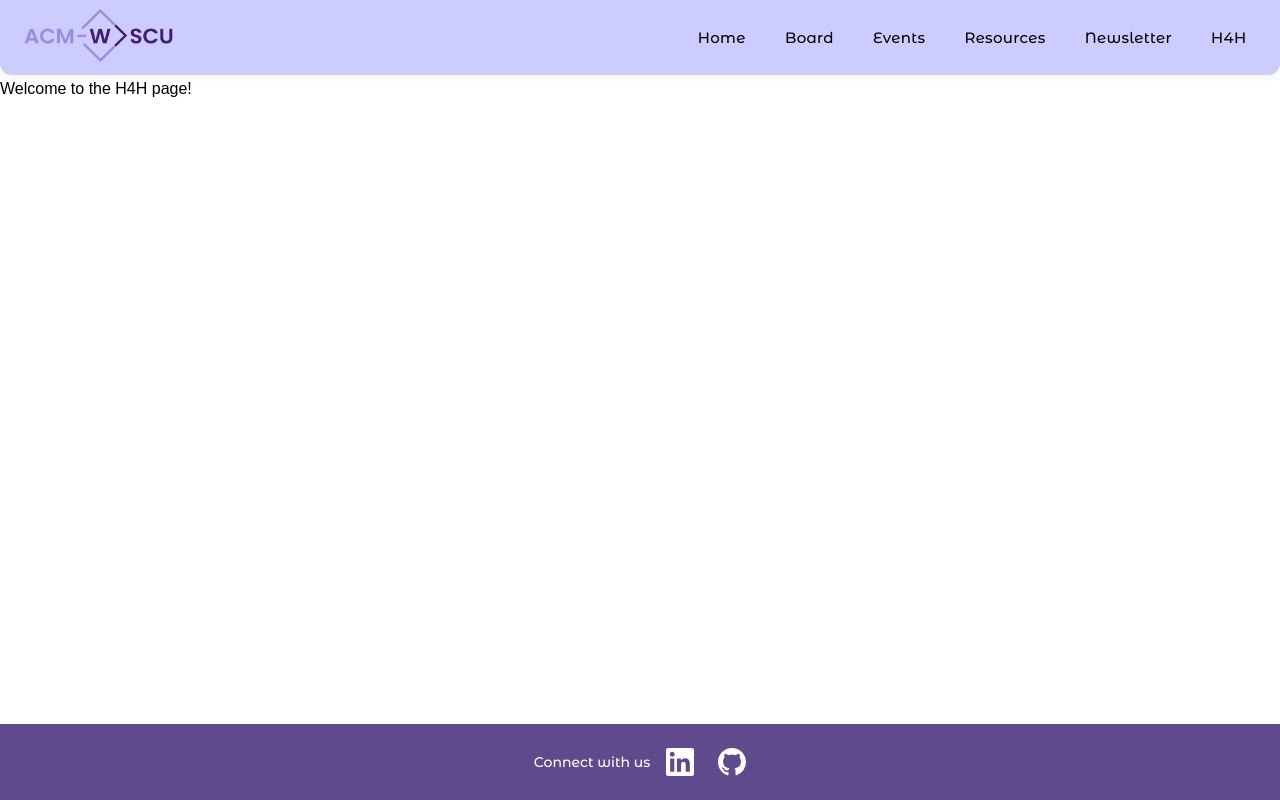
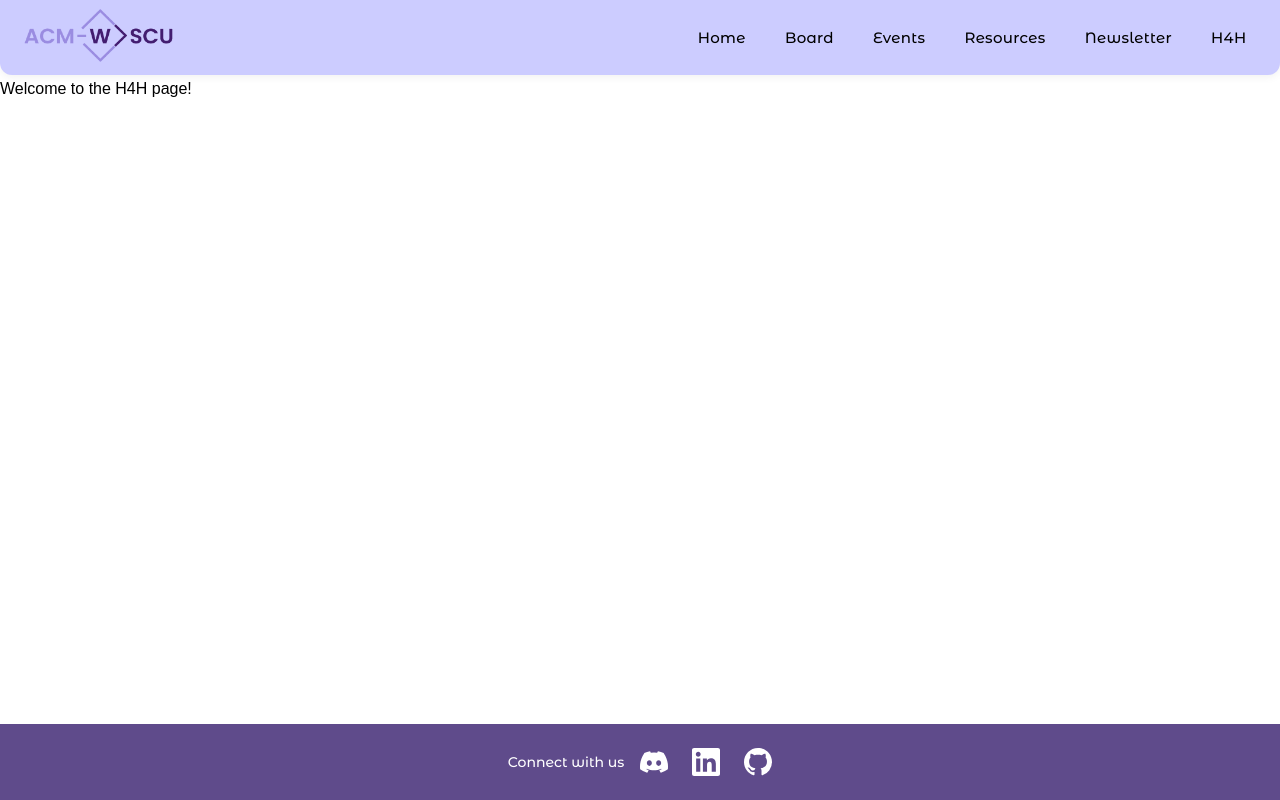
Before and after one commit to scuacmw/acmw-v2, a React (Create React App) app: page /h4h in a window 1280 px wide. Built offline with nearby package versions, Linux system fonts and the light colour scheme.

Commit message:
added discord to footer

```diff
--- a/src/components/Footer.js
+++ b/src/components/Footer.js
@@ -2,11 +2,15 @@
 import './Footer.css';
 
 // Replace with your actual links
-
+const DISCORD_LINK = 'https://discord.gg/d7VjW7Nsp6';
 const LINKEDIN_LINK = 'https://www.linkedin.com/company/acm-w-santa-clara-university-chapter/posts/?feedView=all';
 const GITHUB_LINK = 'https://github.com/scuacmw';
 
-
+const DiscordIcon = () => (
+  <svg width="24" height="24" viewBox="0 0 24 24" fill="currentColor" aria-hidden="true">
+    <path d="M20.317 4.37a19.791 19.791 0 0 0-4.885-1.515.074.074 0 0 0-.079.037c-.21.375-.444.864-.608 1.25a18.27 18.27 0 0 0-5.487 0 12.64 12.64 0 0 0-.617-1.25.077.077 0 0 0-.079-.037A19.736 19.736 0 0 0 3.677 4.37a.077.077 0 0 0-.032.027C.533 9.046-.32 13.58.099 18.057a.076.076 0 0 0 .031.057 19.9 19.9 0 0 0 5.993 3.03.078.078 0 0 0 .084-.028 14.09 14.09 0 0 0 1.226-1.994.076.076 0 0 0-.041-.106 13.107 13.107 0 0 1-1.872-.892.077.077 0 0 1-.008-.128 10.2 10.2 0 0 0 .372-.292.074.074 0 0 1 .077-.01c3.928 1.793 8.18 1.793 12.062 0a.074.074 0 0 1 .078.01c.12.098.246.198.373.292a.077.077 0 0 1-.006.127 12.299 12.299 0 0 1-1.873.892.077.077 0 0 0-.041.107c.36.698.772 1.362 1.225 1.993a.076.076 0 0 0 .084.028 19.839 19.839 0 0 0 6.002-3.03.077.077 0 0 0 .032-.054c.5-5.177-.838-9.674-3.549-13.66a.061.061 0 0 0-.031-.03zM8.02 15.33c-1.183 0-2.157-1.085-2.157-2.419 0-1.333.956-2.419 2.157-2.419 1.21 0 2.176 1.096 2.157 2.42 0 1.333-.956 2.418-2.157 2.418zm7.975 0c-1.183 0-2.157-1.085-2.157-2.419 0-1.333.955-2.419 2.157-2.419 1.21 0 2.176 1.096 2.157 2.42 0 1.333-.946 2.418-2.157 2.418z"/>
+  </svg>
+);
 
 const LinkedInIcon = () => (
   <svg width="24" height="24" viewBox="0 0 24 24" fill="currentColor" aria-hidden="true">
@@ -26,6 +30,9 @@
       <div className="footer-content">
         <span className="footer-text">Connect with us</span>
         <div className="footer-links">
+          <a href={DISCORD_LINK} target="_blank" rel="noopener noreferrer" aria-label="Discord">
+            <DiscordIcon />
+          </a>
           <a href={LINKEDIN_LINK} target="_blank" rel="noopener noreferrer" aria-label="LinkedIn">
             <LinkedInIcon />
           </a>
```
